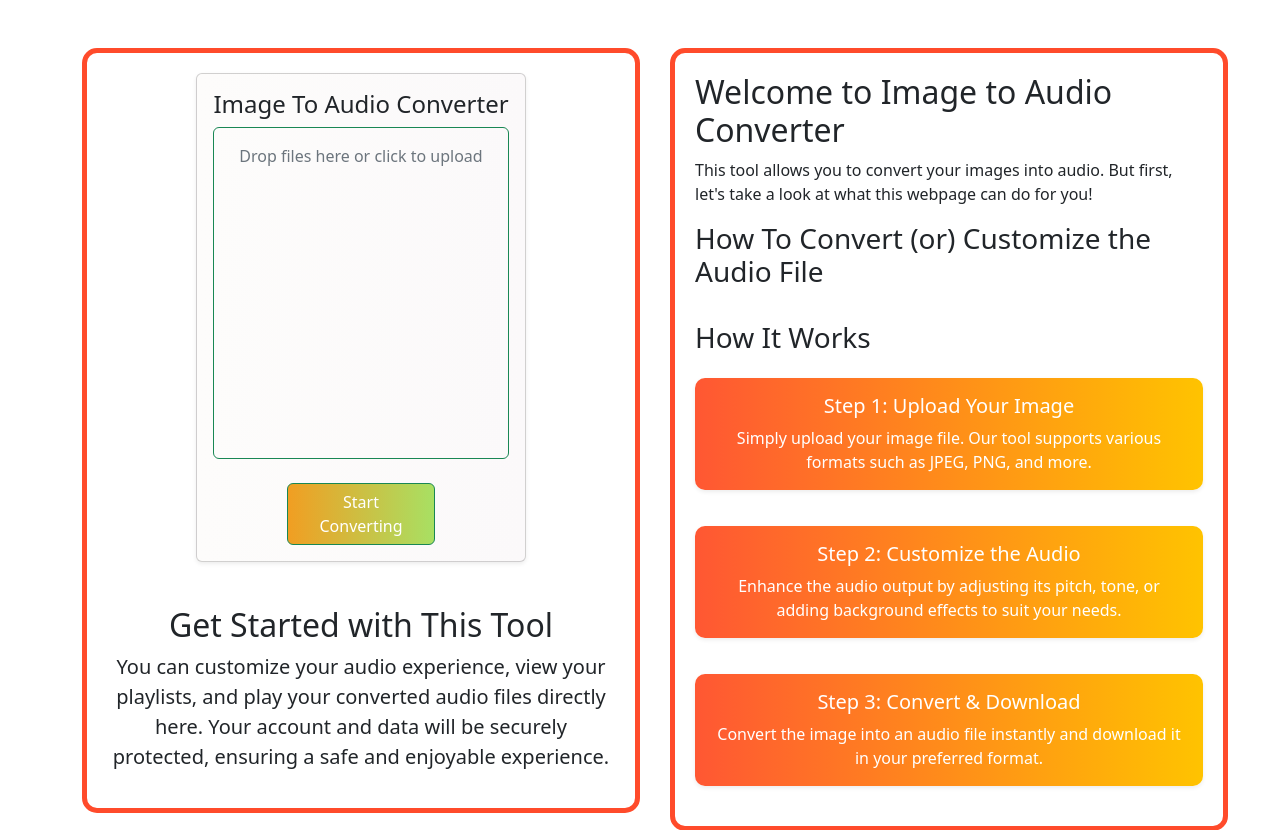
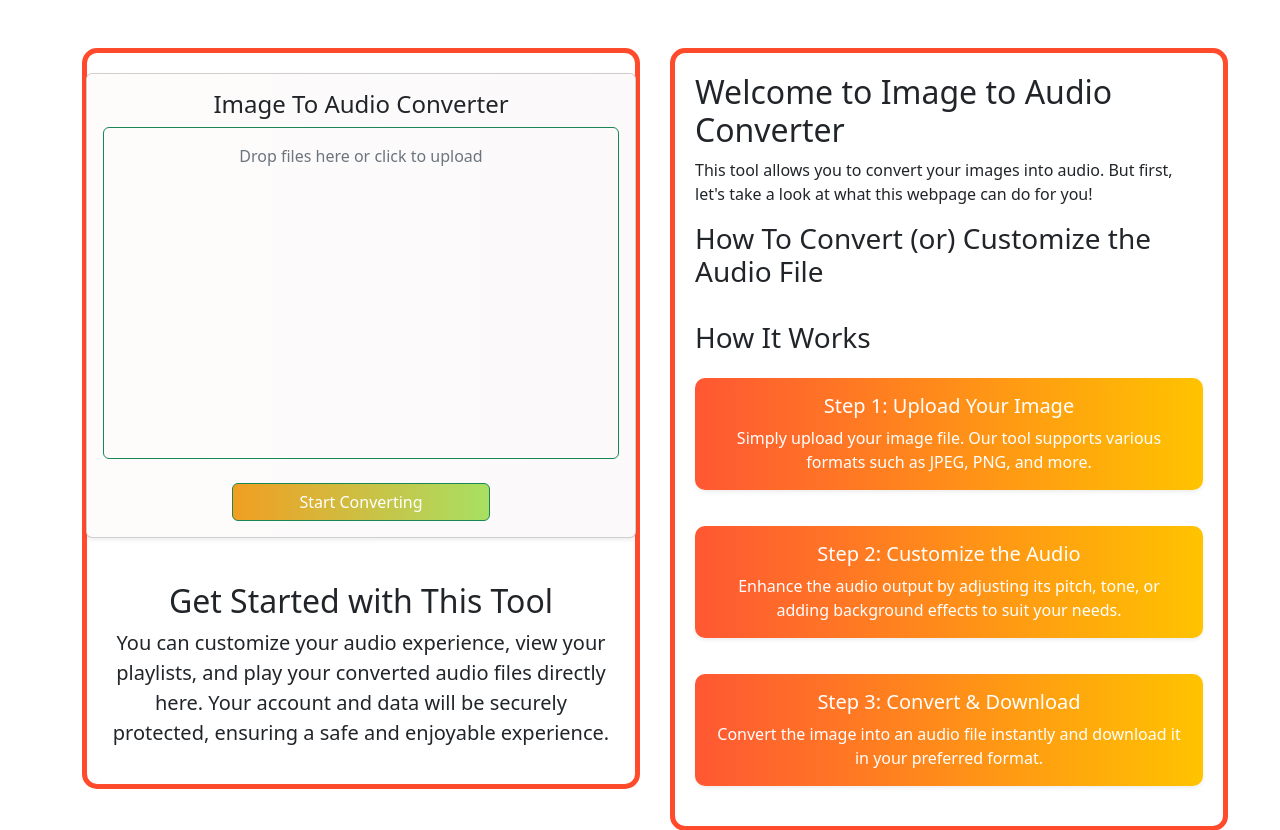
Before and after one commit to viji2003mca/PythonFlaskVijay, a Flask app: page / in a window 1280 px wide. Shown: the part 119-949 px from the top of the page. Run offline with Flask 2, Linux system fonts and the light colour scheme.

Commit message:
Your commit message here

```diff
--- a/app/routes.py
+++ b/app/routes.py
@@ -192,6 +192,7 @@
             current_app.logger.debug(f'Audio file saved at: {audio_filepath}')
 
             flash('File successfully converted to audio.', 'success')
+
             return send_from_directory(DOWNLOAD_FOLDER, audio_filename, as_attachment=True)
 
         except Exception as e:
--- a/app/templates/home.html
+++ b/app/templates/home.html
@@ -130,6 +130,7 @@
     font-weight: bold;
     background: linear-gradient(to right, #1fbaf8, #a3f106); /* Gradient background */
     -webkit-background-clip: text; /* Clips the background to the text */
+    background-clip: text;
     -webkit-text-fill-color: transparent; /* Makes the text color transparent so the gradient shows */
     color: transparent; /* Ensures the text itself is transparent */
   }
@@ -183,7 +184,7 @@
 
   <div class="column-left" style="width: 350px;">
     <form action="/convert_image_to_audio" method="POST" enctype="multipart/form-data">
-      <div class="card shadow-sm">
+      <div class="card shadow-sm" style="width: 550px;">
           <div class="card-body">
               <h4 class="card-title">Image To Audio Converter</h4>
               <div class="mb-4">
```
Also changed, not shown: 2 other files.
